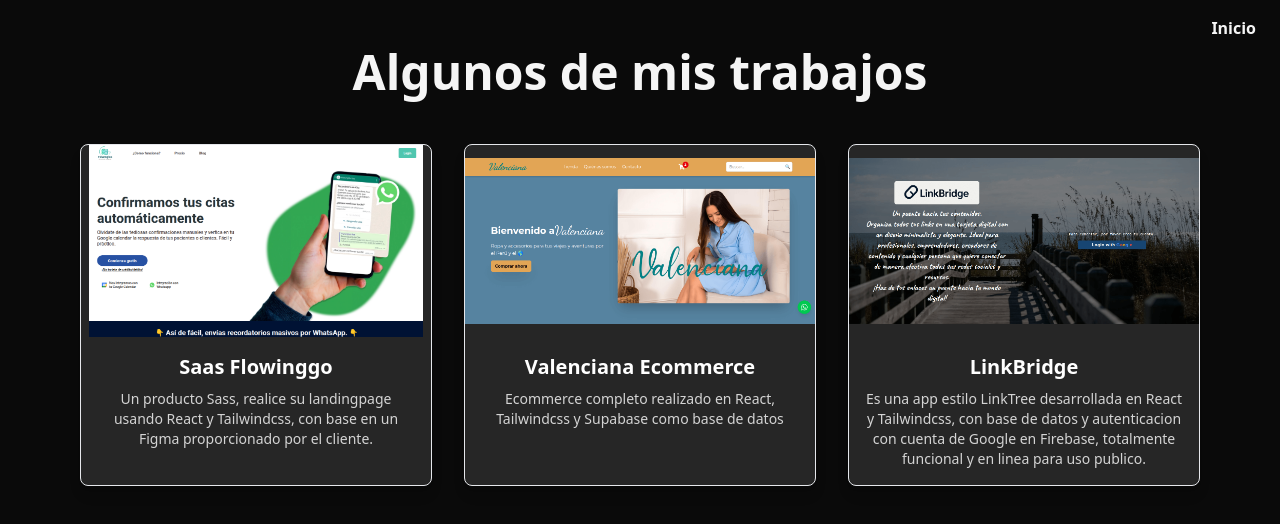
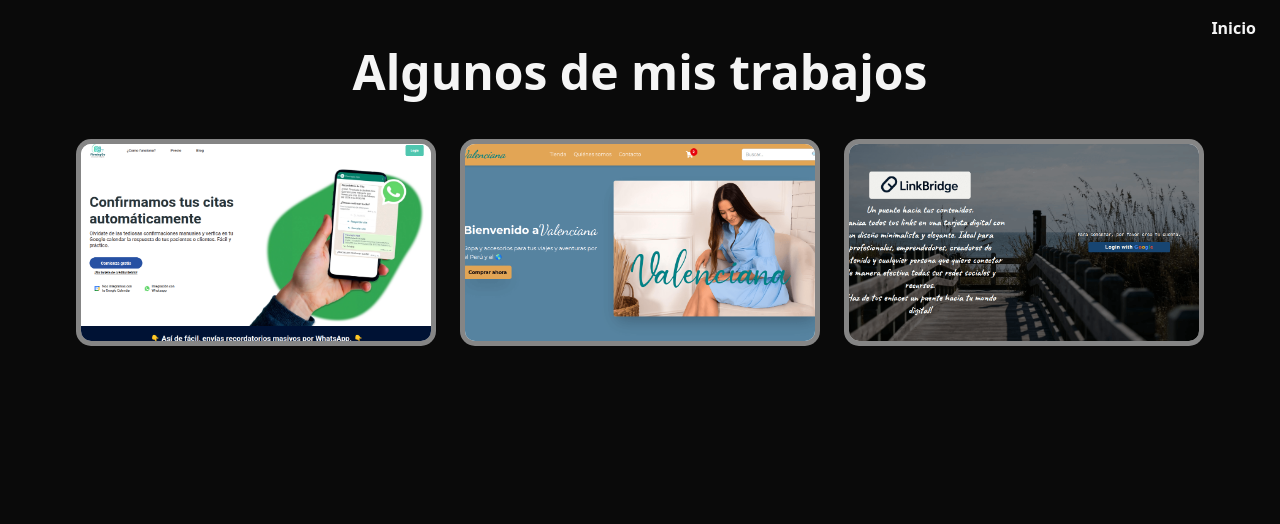
Before and after one commit to Abrahanpiloto/new-portfolio, a React (Vite) app: page /proyectos in a window 1280 px wide. Shown: the top 524 px of the page. Built offline with nearby package versions, Linux system fonts and the light colour scheme.

Commit message:
cards de works

```diff
--- /dev/null
+++ b/src/components/Card.jsx
@@ -0,0 +1,160 @@
+import styled from "styled-components";
+
+const Card = ({ image, title, description, link, code }) => {
+  return (
+    <StyledWrapper>
+      <div className="card">
+        <img src={image} className="card_image" alt="work_linkbridge" />
+        <div className="card__content">
+          <p className="card__title">{title}</p>
+          <p className="card__description">{description}</p>
+          <a
+            href={link}
+            target="_blank"
+            rel="noopener noreferrer"
+            className="card__button"
+          >
+            Ir al sitio
+          </a>
+          {/* <a
+            href={code}
+            target="_blank"
+            rel="noopener noreferrer"
+            className="card__button secondary"
+          >
+            Ver codigo
+          </a> */}
+        </div>
+      </div>
+    </StyledWrapper>
+  );
+};
+
+const StyledWrapper = styled.div`
+  .card {
+    position: relative;
+    width: 350px;
+    aspect-ratio: 16/9;
+    background-color: #ffffff;
+    border-radius: 10px;
+    display: flex;
+    align-items: center;
+    justify-content: center;
+    overflow: hidden;
+    perspective: 1000px;
+    box-shadow: 0 0 0 5px #ffffff80;
+    transition: all 0.6s cubic-bezier(0.175, 0.885, 0.32, 1.275);
+  }
+
+  .card svg {
+    width: 48px;
+    fill: #333;
+    transition: all 0.6s cubic-bezier(0.175, 0.885, 0.32, 1.275);
+  }
+
+  .card_image {
+    width: 100%;
+    height: 100%;
+    object-fit: cover;
+    transition: all 0.6s cubic-bezier(0.175, 0.885, 0.32, 1.275);
+  }
+
+  .card:hover {
+    transform: scale(1.05);
+    box-shadow: 0 8px 16px rgba(255, 255, 255, 0.2);
+  }
+
+  .card__content {
+    position: absolute;
+    top: 0;
+    left: 0;
+    width: 100%;
+    height: 100%;
+    padding: 20px;
+    box-sizing: border-box;
+    background-color: #ffffff;
+    transform: rotateX(-90deg);
+    transform-origin: bottom;
+    transition: all 0.6s cubic-bezier(0.175, 0.885, 0.32, 1.275);
+  }
+
+  .card:hover .card__content {
+    transform: rotateX(0deg);
+  }
+
+  .card__title {
+    margin: 0;
+    font-size: 20px;
+    color: #000000;
+    font-weight: 700;
+  }
+
+  .card:hover svg {
+    scale: 0;
+  }
+
+  .card__description {
+    margin: 10px 10px 10px 10px;
+    font-size: 12px;
+    color: #777;
+    line-height: 1.4;
+  }
+
+  .card__button {
+    // margin-top: 35px;
+    margin-left: 15px;
+    padding: 10px;
+    border-radius: 8px;
+    background: #777;
+    border: none;
+    color: white;
+    cursor: pointer;
+  }
+
+  .secondary {
+    background: transparent;
+    color: #777;
+    border: 1px solid #777;
+  }
+  @media (max-width: 640px) {
+    .card {
+      flex-direction: column;
+      aspect-ratio: auto;
+      height: auto;
+    }
+
+    .card_image {
+      width: 100%;
+      height: 200px;
+      object-fit: cover;
+    }
+
+    .card__content {
+      position: static;
+      transform: none !important;
+      background-color: transparent;
+      padding: 16px;
+    }
+
+    .card__title {
+      font-size: 1.25rem;
+      margin-bottom: 0.5rem;
+    }
+
+    .card__description {
+      font-size: 0.9rem;
+      margin-bottom: 1rem;
+    }
+
+    .card__button {
+      margin-left: 0;
+      margin-right: 10px;
+    }
+
+    .card svg {
+      display: none;
+    }
+  }
+`;
+
+export default Card;
--- a/src/components/Works.jsx
+++ b/src/components/Works.jsx
@@ -1,7 +1,5 @@
-// import React from "react";
 import { Link } from "react-router-dom";
-import { motion, useMotionValue, useSpring, useTransform } from "framer-motion";
-import { useRef } from "react";
+import Card from "./Card";
 
 const projects = [
   {
@@ -38,29 +36,17 @@ const WorksPage = () => {
           Algunos de mis trabajos
         </h1>
 
-        <div className="grid grid-cols-1 sm:grid-cols-2 lg:grid-cols-3 gap-8 ">
+        <div className="grid grid-cols-1 sm:grid-cols-2 lg:grid-cols-3 gap-8 gap-y-12">
           {projects.map((project, index) => (
-            <a
-              href={project.link}
-              target="_blank"
-              rel="noopener noreferrer"
-              key={index}
-              className="bg-white dark:bg-neutral-800 rounded-lg overflow-hidden shadow-lg hover:shadow-2xl transition-shadow duration-300 cursor-pointer border border-gray-200"
-            >
-              <img
-                src={project.image}
-                alt={project.title}
-                className="w-full h-48 object-contain"
+            <div key={index} className="flex justify-center">
+              <Card
+                image={project.image}
+                title={project.title}
+                description={project.description}
+                link={project.link}
+                code={project.code}
               />
-              <div className="p-4">
-                <h2 className="text-xl dark:text-white font-semibold mb-2 text-center">
-                  {project.title}
-                </h2>
-                <p className="text-sm text-neutral-700 dark:text-neutral-300 text-center">
-                  {project.description}
-                </p>
-              </div>
-            </a>
+            </div>
           ))}
         </div>
       </div>
```
